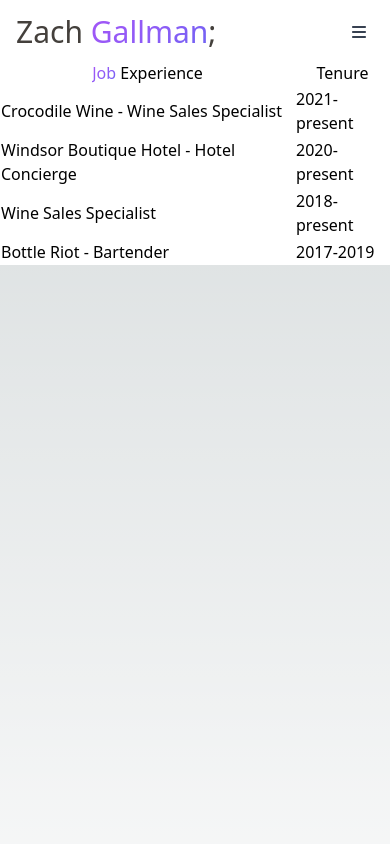
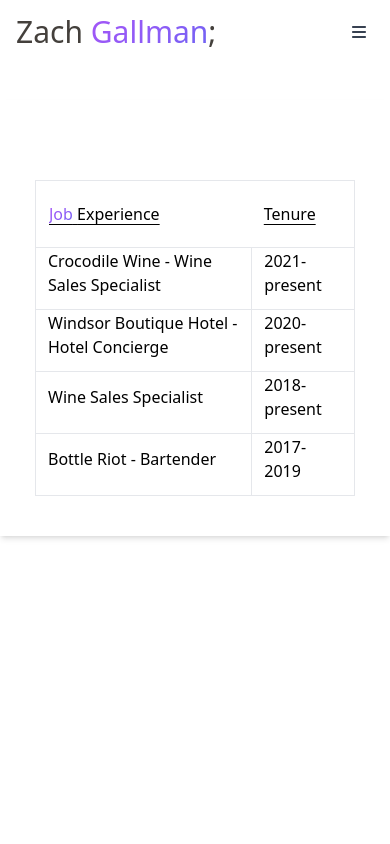
Before and after one commit to zdotg/next-folio, a Next.js app: page /experience/work in a window 390 px wide. Shown: the top 844 px of the page. Built offline with nearby package versions, Linux system fonts and the light colour scheme.

Commit message:
Made some media query changes

```diff
--- a/src/app/experience/academic/page.tsx
+++ b/src/app/experience/academic/page.tsx
@@ -1,33 +1,35 @@
 export default function AcademicExperience() {
   return (
-    <div className="flex items-center justify-center min-h-screen w-full dark:bg-slate-800">
-       <table className="border border-none mx-auto  dark:bg-slate-800 bg-white">
+    <div className="flex items-start min-h-screen w-full dark:bg-slate-800">
+      <div className="container shadow-md mx-auto mt-10 py-10">
+      <table className="border border-style-one  mx-auto mt-10 py-0 content-start justify-start w-80 md:w-9/12 dark:bg-slate-800 bg-white">
       <thead>
-        <tr>
-          <th className="border border-none px-3">
-            <h4 className="text-center font-normal">
+        <tr >
+          <th className="border border-none ">
+            <h4 className="pl-3 py-5 underline underline-offset-4 text-start font-normal">
               <span className="text-gradient border-style-one">Academic</span>{" "}
               Qualifications
             </h4>
           </th>
-          <th className="border border-none px-3 font-light">Graduated</th>
+          <th className="pr-5 underline underline-offset-4 text-start border border-none font-light">Graduated</th>
         </tr>
       </thead>
       <tbody className="divide-y divide-white pt-3">
         <tr>
-          <td className="border border-none px-3">
+          <td className="border px-3 pb-3">
             NuCamp&apos;s Full Stack Mobile and Web Development Bootcamp
           </td>
-          <td className="border border-none px-3">May 2023</td>
+          <td className="border px-2">May 2023</td>
         </tr>
         <tr>
-          <td className="border border-none px-3 ">
+          <td className="border px-3 pt-3 pb-3 ">
             B.S. from The University of Montevallo
           </td>
-          <td className="border border-none px-3 ">May 2013</td>
+          <td className="border px-3 ">May 2013</td>
         </tr>
       </tbody>
     </table>
+      </div>
     </div>
 
   );
--- a/src/app/experience/certificates/page.tsx
+++ b/src/app/experience/certificates/page.tsx
@@ -21,7 +21,7 @@
   return (
     <div className="dark:bg-slate-800 bg-white">
       <div className="bg-indigo-50 rounded text-center py-5 w-10/12 mx-auto dark:bg-slate-600 dark:rounded dark:border-none">
-          <h2 className="text-center text-3xl font-light py-5 animate-char">
+          <h2 className="text-center text-3xl font-light py-5 text-white dark:animate-char">
             Certificates
           </h2>
         <div className="flex flex-wrap justify-center">
--- a/src/app/experience/layout.tsx
+++ b/src/app/experience/layout.tsx
@@ -6,7 +6,7 @@
   }) {
     return (
       <>
-        <div className="flex flex-col min-h-screen">
+        <div className="flex flex-col min-h-full">
           <section className="flex-grow">
             {children}
           </section>
--- a/src/app/experience/skills/page.tsx
+++ b/src/app/experience/skills/page.tsx
@@ -4,11 +4,11 @@
 export default function Skills() {
   return (
     <div
-      className="flex min-h-screen py-10 justify-center bg-white text-slate-300 dark:bg-slate-800  "
+      className="flex min-h-screen py-8 justify-center bg-white text-slate-300 dark:bg-slate-800  "
       id="Skills"
     >
       <div className="max-w-3/4">
-        <h2 className="text-center text-3xl font-light py-5 animate-char">
+        <h2 className="text-center text-3xl text-white font-light py-2 dark:animate-char">
           Skills
         </h2>
         <div className="row text-center my-auto py-5 flex justify-center">
@@ -24,7 +24,7 @@
             </button>
           </div>
         </div>
-        <div className="row  py-5 text-center  text-slate-700 grid grid-cols-1 md:grid-cols-3 gap-4 dark:text-slate-100">
+        <div className="row  py-5 px-2 text-center border  text-slate-700 grid grid-cols-1 md:grid-cols-3 gap-4 dark:text-slate-100">
           <div className="mb-3 leading-relaxed capitalize hover:scale-125 ">
             <ul>
               <li>React</li>
--- a/src/app/experience/work/page.tsx
+++ b/src/app/experience/work/page.tsx
@@ -1,41 +1,45 @@
 export default function WorkExperience() {
   return (
-    <table className="border-none text-black bg-white  p-5 dark:bg-slate-800 dark:text-slate-100">
+    <div className="flex items-start min-h-screen w-full dark:bg-slate-800 bg-white">
+      <div className="container shadow-md mx-auto mt-10 py-10">
+      <table className="border border-style-one  mx-auto mt-10 py-0 content-start justify-start w-80 md:w-9/12   ">
       <thead>
         <tr>
           <th className="border border-none">
-            <h4 className="text-center font-normal">
+            <h4 className="text-start font-normal pl-3 py-5 underline underline-offset-4">
               <span className="text-gradient border-style-one ">Job</span>{" "}
               Experience
             </h4>
           </th>
-          <th className="border-none font-light">Tenure</th>
+          <th className="border-none font-light text-start pl-3 py-5 underline underline-offset-4">Tenure</th>
         </tr>
       </thead>
       <tbody className="divide-y divide-white">
         <tr>
-          <td className="border border-none pr-4...">
+          <td className="border px-3 pb-3">
             Crocodile Wine - Wine Sales Specialist
           </td>
-          <td className="border border-none ...">2021-present</td>
+          <td className="border px-3 pb-3">2021-present</td>
         </tr>
         <tr>
-          <td className="border border-none pr-4 ...">
+          <td className="border px-3 pb-3">
             Windsor Boutique Hotel - Hotel Concierge
           </td>
-          <td className="border border-none ...">2020-present</td>
+          <td className="border px-3 pb-3">2020-present</td>
         </tr>
         <tr>
-          <td className="border border-none pr-4...">Wine Sales Specialist</td>
-          <td className="border border-none ..">2018-present</td>
+          <td className="border px-3 pb-3">Wine Sales Specialist</td>
+          <td className="border px-3 pb-3">2018-present</td>
         </tr>
         <tr>
-          <td className="border border-none pr-4...">
+          <td className="border px-3 pb-3">
             Bottle Riot - Bartender
           </td>
-          <td className="border border-none ...">2017-2019</td>
+          <td className="border px-3 pb-3">2017-2019</td>
         </tr>
       </tbody>
     </table>
+      </div>
+    </div>
   );
 };
--- a/src/app/layout.tsx
+++ b/src/app/layout.tsx
@@ -17,7 +17,7 @@
 }) {
   return (
     <html lang="en">
-      <body className="pt-10 mt-5 ">
+      <body className="pt-10 mt-5 min-h-full w-full">
         <Header />
         {children}
         <Footer />
--- a/src/app/page.tsx
+++ b/src/app/page.tsx
@@ -5,21 +5,20 @@
 
 export default function Intro() {
   return (
-    <div className="flex items-center justify-center min-h-screen bg-white dark:bg-slate-800">
-    <div className="flex flex-col lg:flex-row items-center shadow-md dark:bg-slate-800 text-stone-700 font-light dark:text-slate-100">
+    <div className="flex items-center justify-center min-h-screen  bg-white dark:bg-slate-800">
+    <div className="flex flex-col px-3 lg:flex-row items-center shadow-md dark:bg-slate-800 text-stone-700 font-light dark:text-slate-100">
         <div className="container mx-auto shadow-md">
-          <div className="flex flex-col lg:flex-row items-center mx-auto max-w-3xl">
+          <div className="flex flex-col lg:flex-row items-center mx-auto w-full">
             <div className="flex flex-col lg:w-2/3">
               <div className="pb-2">
-
-                <h3 className="text-2xl lg:text-3xl">
+                <h3 className="text-2xl lg:text-3xl ">
                   <span className="text-purple-500 dark:text-white">Front End</span> {" "}
                   <span className="text-gradient">Web Developer</span>
                 </h3>
-                <small className="mt-2 dark:text-slate-100">
+                <h4 className="mt-2 text-lg dark:text-slate-100">
                   Utilizing a blend of technical skills, a growth mindset, and a
                   dedication to continuous learning!
-                </small>
+                </h4>
               </div>
               <div className="mt-4">
                 <Link legacyBehavior href="https://docs.google.com/document/d/1SCSk4tESLYwq_Ru8s5Hs9RYuQtkVeKgn_vGYJJchrAc/edit?usp=sharing" >
--- a/src/app/portfolio/page.tsx
+++ b/src/app/portfolio/page.tsx
@@ -14,12 +14,12 @@
           Projects
         </h2>
         <div className="flex flex-wrap justify-center columns-auto ">
-          <div className="w-full sm:w-1/2 lg:w-1/3 p-5">
+          <div className="w-full sm:w-1/2 lg:w-7/12 p-5">
             <div className="flex flex-col p-2 h-full mb-3 mx-auto overflow-hidden border-solid border-4 border-indigo-200 rounded-md">
               <Image
                 src={portfolio}
                 priority={true}
-                className="w-full h-1/2 object-cover "
+                className="w-full h-1/2 object-cover"
                 alt="Portfolio Snippet"
               />
               <div className="flex flex-grow p-4">
@@ -33,7 +33,7 @@
                   <div className="mt-4 ">
                     <Link
                       legacyBehavior
-                      href="https://github.com/zdotg/portfolio-app"
+                      href="https://github.com/zdotg/next-folio/tree/main"
                     >
                       <a className="px-4 py-2 inline-block bg-gradient-to-r from-purple-500 to-indigo-600 text-white rounded-md font-medium hover:scale-105 transition-transform duration-200">
                         View Code
```
